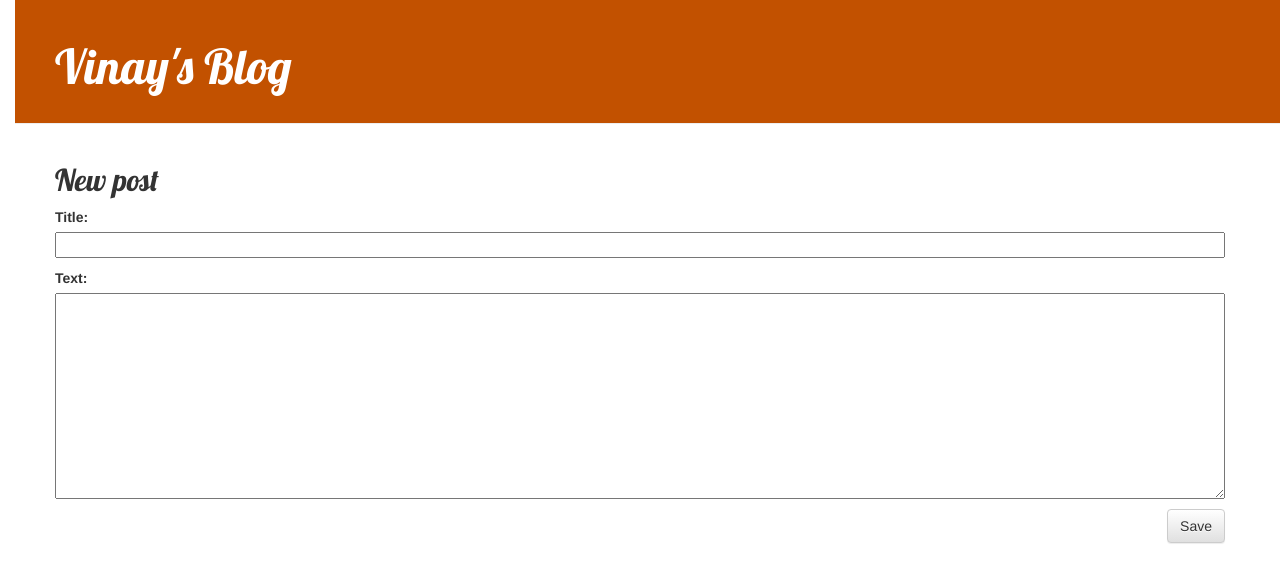
After one commit to kolluvinay425/my-first-blog, a Django app: page /post/new/ in a window 1280 px wide. The commit adds this page. Shown: the top 583 px of the page. Run offline with Django 3.2, Linux system fonts and the light colour scheme; some libraries are stand-ins or nearby versions.

Commit message:
Added views to create/edit blog post inside the site.

```diff
--- /dev/null
+++ b/blog/forms.py
@@ -0,0 +1,9 @@
+from django import forms
+
+from .models import Post
+
+class PostForm(forms.ModelForm):
+
+    class Meta:
+        model = Post
+        fields = ('title', 'text',)
--- a/blog/templates/blog/base.html
+++ b/blog/templates/blog/base.html
@@ -9,9 +9,14 @@
     </head>
     <body>
         <div class="page-header">
+                {% if user.is_authenticated %}
+                <a href="{% url 'post_new' %}" class="top-menu"><span class="glyphicon glyphicon-plus"></span></a>
+                {% endif %}
             <h1><a href="/">Vinay's Blog</a></h1>
+
         </div>
         <div class="content container">
+
             <div class="row">
                 <div class="col-md-20">
                 {% block content %}
--- a/blog/templates/blog/post_detail.html
+++ b/blog/templates/blog/post_detail.html
@@ -7,6 +7,9 @@
                 {{ post.published_date }}
             </div>
         {% endif %}
+        {% if user.is_authenticated %}
+         <a class="btn btn-default" href="{% url 'post_edit' pk=post.pk %}"><span class="glyphicon glyphicon-pencil"></span></a>
+        {% endif %}
         <h2>{{ post.title }}</h2>
         <p>{{ post.text|linebreaksbr }}</p>
     </div>
--- /dev/null
+++ b/blog/templates/blog/post_edit.html
@@ -0,0 +1,9 @@
+{% extends 'blog/base.html' %}
+
+{% block content %}
+    <h2>New post</h2>
+    <form method="POST" class="post-form">{% csrf_token %}
+        {{ form.as_p }}
+        <button type="submit" class="save btn btn-default">Save</button>
+    </form>
+{% endblock %}
--- a/blog/templates/blog/post_list.html
+++ b/blog/templates/blog/post_list.html
@@ -10,6 +10,7 @@
             </div>
             <h2><a href="{% url 'post_detail' pk=post.pk %}">{{ post.title }}</a></h2>
 
+
             <h2><a href="">{{ post.title }}</a></h2>
             <p>{{ post.text|linebreaksbr }}</p>
         </div>
--- a/blog/urls.py
+++ b/blog/urls.py
@@ -4,4 +4,6 @@ from . import views
 urlpatterns = [
     path('', views.post_list, name='post_list'),
     path('post/<int:pk>/', views.post_detail, name='post_detail'),
+    path('post/new/', views.post_new, name='post_new'),
+    path('post/<int:pk>/edit/', views.post_edit, name='post_edit'),
 ]
--- a/blog/views.py
+++ b/blog/views.py
@@ -2,14 +2,35 @@ from django.shortcuts import render
 from django.utils import timezone
 from .models import Post
 from django.shortcuts import render, get_object_or_404
-
-
+from .forms import PostForm
+from django.shortcuts import redirect
 
 def post_list(request):
     posts = Post.objects.filter(published_date__lte=timezone.now()).order_by('published_date')
     return render(request, 'blog/post_list.html', {'posts': posts})
 
+
 def post_detail(request, pk):
     post = get_object_or_404(Post, pk=pk)
     return render(request, 'blog/post_detail.html', {'post': post})
     Post.objects.get(pk=pk)
+
+
+def post_new(request):
+    form = PostForm()
+    return render(request, 'blog/post_edit.html', {'form': form})
+
+
+def post_edit(request, pk):
+    post = get_object_or_404(Post, pk=pk)
+    if request.method == "POST":
+        form = PostForm(request.POST, instance=post)
+        if form.is_valid():
+            post = form.save(commit=False)
+            post.author = request.user
+            post.published_date = timezone.now()
+            post.save()
+            return redirect('post_detail', pk=post.pk)
+    else:
+        form = PostForm(instance=post)
+    return render(request, 'blog/post_edit.html', {'form': form})
```
